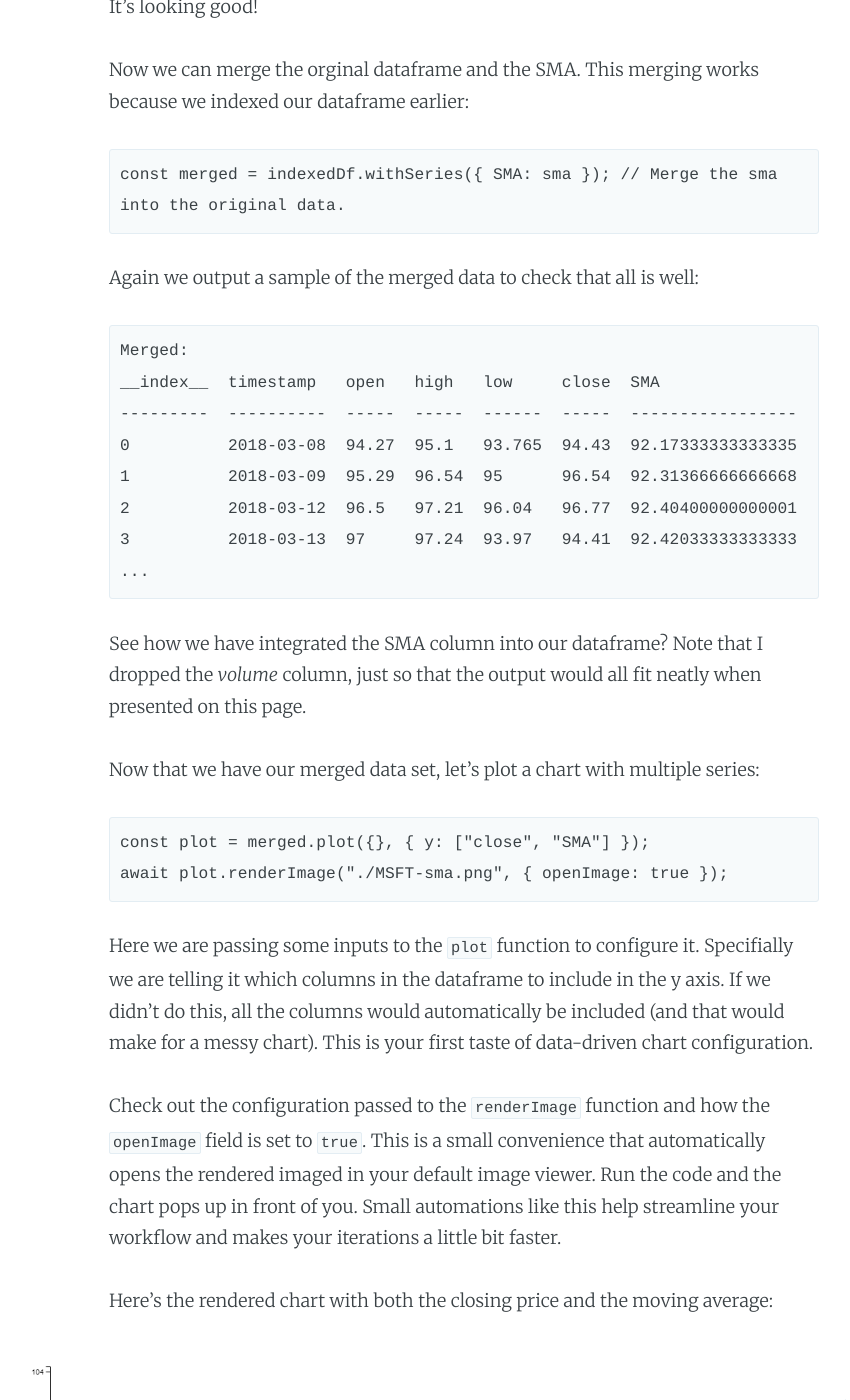
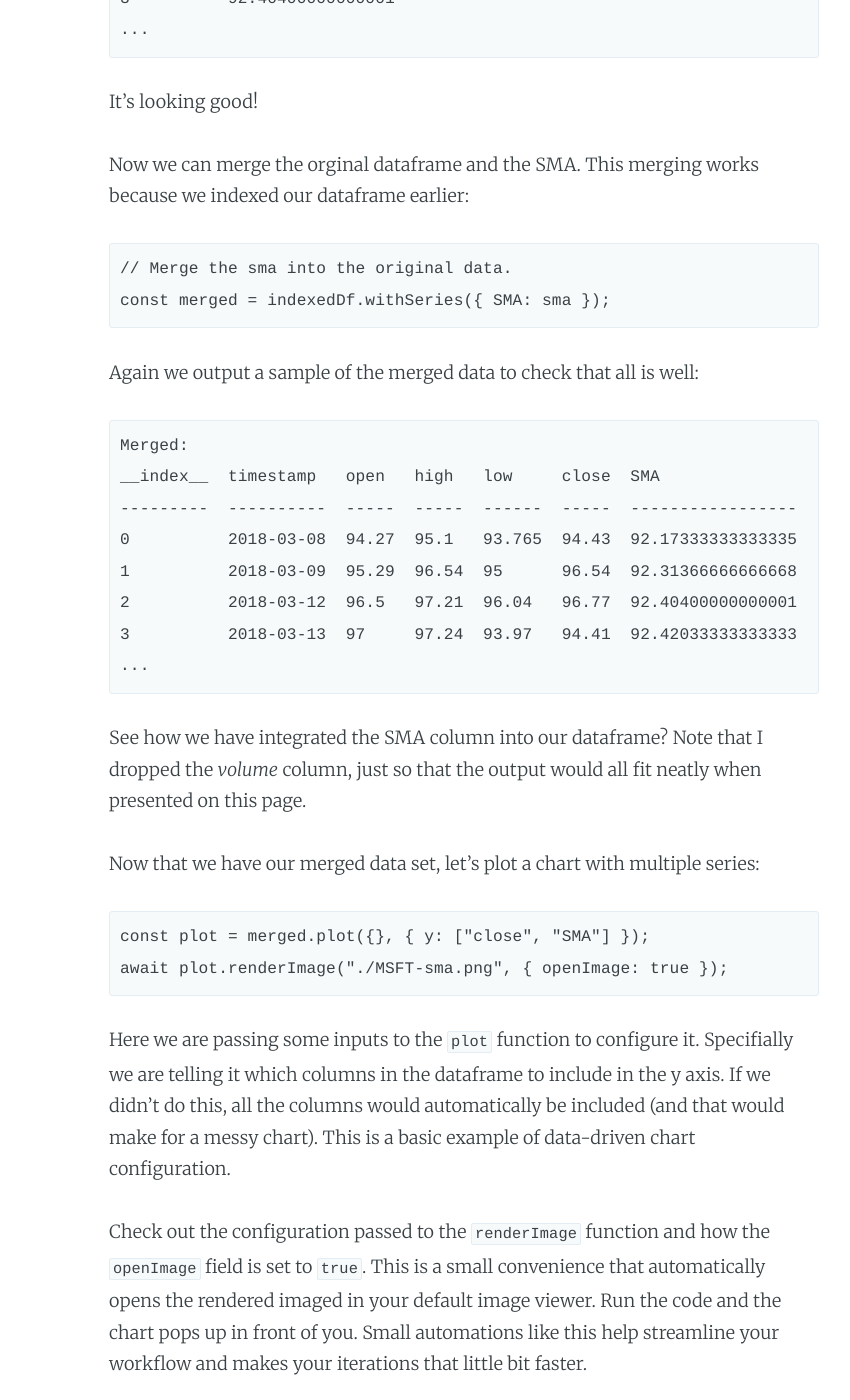
Before and after one commit to ashleydavis/the-data-wrangler-blog, a Jekyll site: the page built from _posts/2018-06-18-introducing-data-forge-plot.markdown, in a window 1280 px wide and 1400 px high, scrolled down 7889 px. Shown: the whole window, without its empty margins (176-1026 px from the left). Built offline with Jekyll 4.4.1, drawn with Linux system fonts in a browser that asks for light colours; comment, search, counter and statistics services are not loaded; some of the changed text lies outside the part shown.

Commit message:
Corrections and tweaks.

```diff
--- a/_posts/2018-06-18-introducing-data-forge-plot.markdown
+++ b/_posts/2018-06-18-introducing-data-forge-plot.markdown
@@ -23,11 +23,11 @@
 
 Wow! Thats one line of code to load the data file and another to plot and render the chart to an image! Has it ever been so easy to produce a nice looking chart from a CSV file.
 
-It's also simple to export an interactive web-visualization that you can then host under a web-server of you choice:
+It's also simple to export an interactive web-visualization that you can then host under a web-server of your choice:
 
     await dataFrame.plot().exportWeb("my-web-vis");
 
-Data-Forge Plot works with [Data-Forge](https://www.npmjs.com/package/data-forge) and makes it easy for you to get your data into a chart with minimal fuss with little to no configuration. Please read on to learn more about this exciting new API.
+Data-Forge Plot works with [Data-Forge](https://www.npmjs.com/package/data-forge) and makes it easy for you to get your data into a chart with minimal fuss and with little to no configuration. Please read on to learn more about this exciting new API.
 
 It's early days for Data-Forge Plot - it's no where near complete. It's basically now at the proof of concept stage, but already it is very functional, very useful and you can try it for yourself. I'm using this blog post not only to announce Data-Forge Plot, but also to ask you to give feedback.
 
@@ -67,7 +67,8 @@
     const url = "https://www.alphavantage.co/query?function=TIME_SERIES_DAILY&symbol=MSFT&apikey=demo&datatype=csv";
 
     const response = await request(url); // Request the data from Alpha Vantage.
-    const df = dataForge.fromCSV(response, { dynamicTyping: true }) // Deserialize CSV data.
+    const df = dataForge
+        .fromCSV(response, { dynamicTyping: true }) // Deserialize CSV data.
         .parseDates("timestamp", "YYYY-MM-DD"); // Parse dates from strings.
 
     console.log("Retreived:");
@@ -103,8 +104,12 @@
 Now let's reverse the dataframe (putting it in forward chronological order), index the dataframe and then extract the closing price time series from the dataframe:
 
     const chronoOrder = df.reverse();
-    const indexedDf = chronoOrder.setIndex("timestamp"); // Use the date as the index of the dataframe.
-    const close = indexedDf.getSeries("close"); // Extract the closing price time series.
+
+    // Use the date as the index of the dataframe.
+    const indexedDf = chronoOrder.setIndex("timestamp");
+
+    // Extract the closing price time series.
+    const close = indexedDf.getSeries("close");
 
 Indexing our dataframe serves two purposes. Firstly when we plot it in a moment the index will automatically serve as the x axis for the chart. In addition we need to index to merge data, something we'll need soon.
 
@@ -146,7 +151,8 @@
 
 Now we can merge the orginal dataframe and the SMA. This merging works because we indexed our dataframe earlier:
 
-    const merged = indexedDf.withSeries({ SMA: sma }); // Merge the sma into the original data.
+    // Merge the sma into the original data.
+    const merged = indexedDf.withSeries({ SMA: sma });
 
 Again we output a sample of the merged data to check that all is well:
 
@@ -166,9 +172,9 @@
     const plot = merged.plot({}, { y: ["close", "SMA"] });
     await plot.renderImage("./MSFT-sma.png", { openImage: true });
 
-Here we are passing some inputs to the `plot` function to configure it. Specifially we are telling it which columns in the dataframe to include in the y axis. If we didn't do this, all the columns would automatically be included (and that would make for a messy chart). This is your first taste of data-driven chart configuration.
+Here we are passing some inputs to the `plot` function to configure it. Specifially we are telling it which columns in the dataframe to include in the y axis. If we didn't do this, all the columns would automatically be included (and that would make for a messy chart). This is a basic example of data-driven chart configuration.
 
-Check out the configuration passed to the `renderImage` function and how the `openImage` field is set to `true`. This is a small convenience that automatically opens the rendered imaged in your default image viewer. Run the code and the chart pops up in front of you. Small automations like this help streamline your workflow and makes your iterations a little bit faster.
+Check out the configuration passed to the `renderImage` function and how the `openImage` field is set to `true`. This is a small convenience that automatically opens the rendered imaged in your default image viewer. Run the code and the chart pops up in front of you. Small automations like this help streamline your workflow and makes your iterations that little bit faster.
 
 Here's the rendered chart with both the closing price and the moving average:
 
```
Also changed, not shown: other parts of _posts/2018-06-18-introducing-data-forge-plot.markdown (+2 -2 lines).
